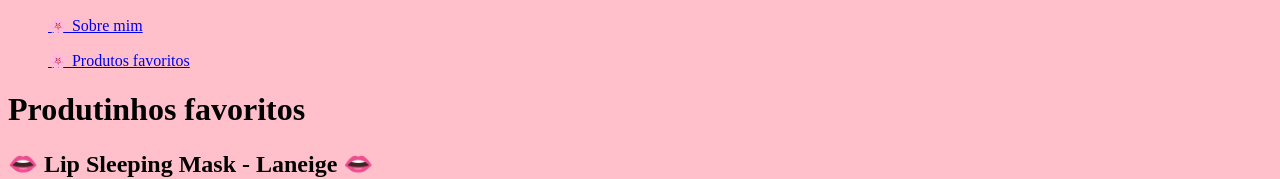
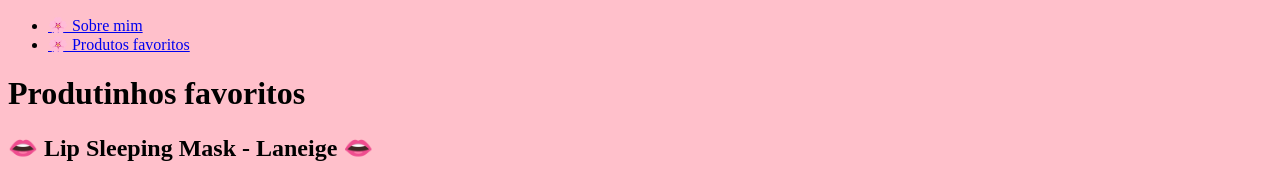
Before and after one commit to GiovannaTocuti/react, a plain HTML site: page favoritos.html in a window 1280 px wide. Shown: the top 179 px of the page. Drawn offline with Linux system fonts and the light colour scheme; files whose address does not match are found by name.

Commit message:
Atualização de links

```diff
--- a/favoritos.html
+++ b/favoritos.html
@@ -8,10 +8,13 @@
 </head>
 
 <body style="background-color:pink;">
-    <ul> <a href="file:///C:/Users/Giovanna/OneDrive/%C3%81rea%20de%20Trabalho/fundamentos-web/praticas/react/index.html">🌸 Sobre mim</a>
-    </ul>
-
-    <ul> <a href="file:///C:/Users/Giovanna/OneDrive/%C3%81rea%20de%20Trabalho/fundamentos-web/praticas/react/favoritos.html">🌸 Produtos favoritos</a>
+    <ul>
+        <li>
+            <a href="file:///C:/Users/Giovanna/OneDrive/%C3%81rea%20de%20Trabalho/fundamentos-web/praticas/react/index.html">🌸 Sobre mim</a>
+        </li>
+        <li>
+            <a href="file:///C:/Users/Giovanna/OneDrive/%C3%81rea%20de%20Trabalho/fundamentos-web/praticas/react/favoritos.html">🌸 Produtos favoritos</a>
+        </li>
     </ul>
 
     <h1>Produtinhos favoritos</h1>
```
Also changed, not shown: index.html (+7 -4 lines).
